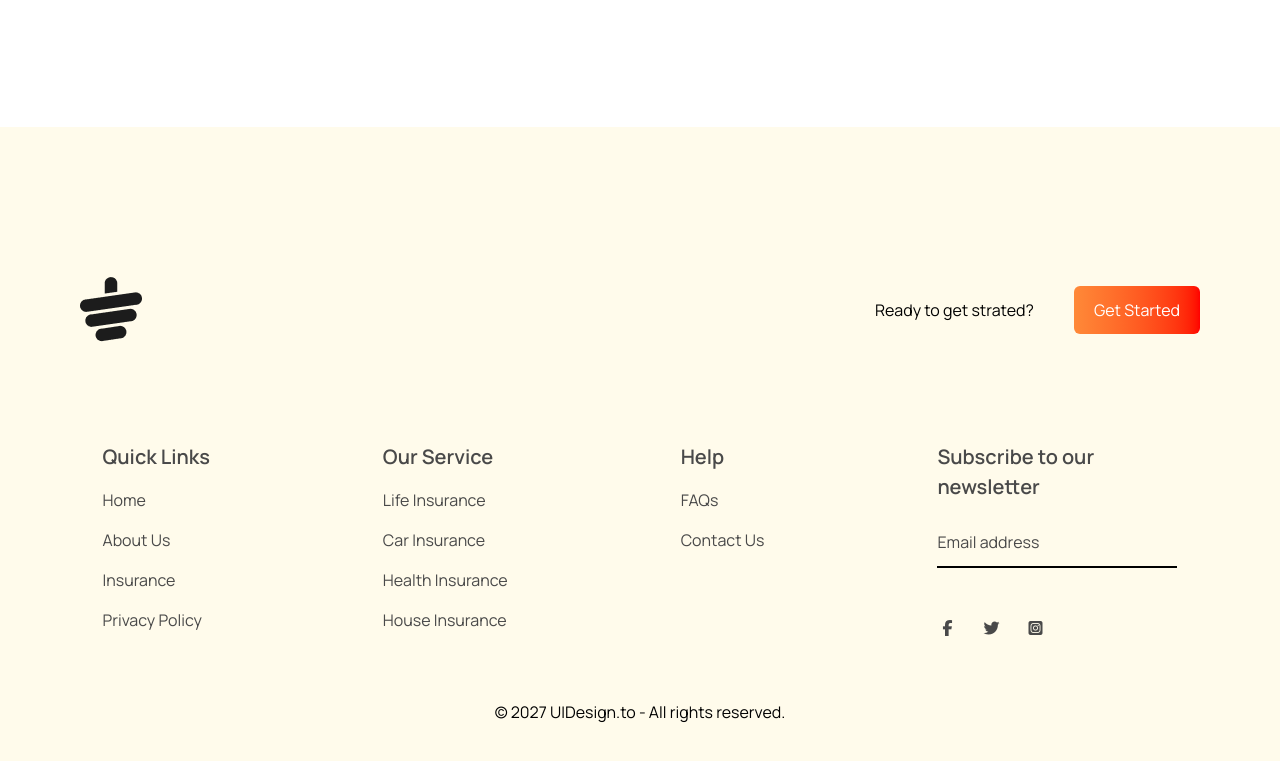
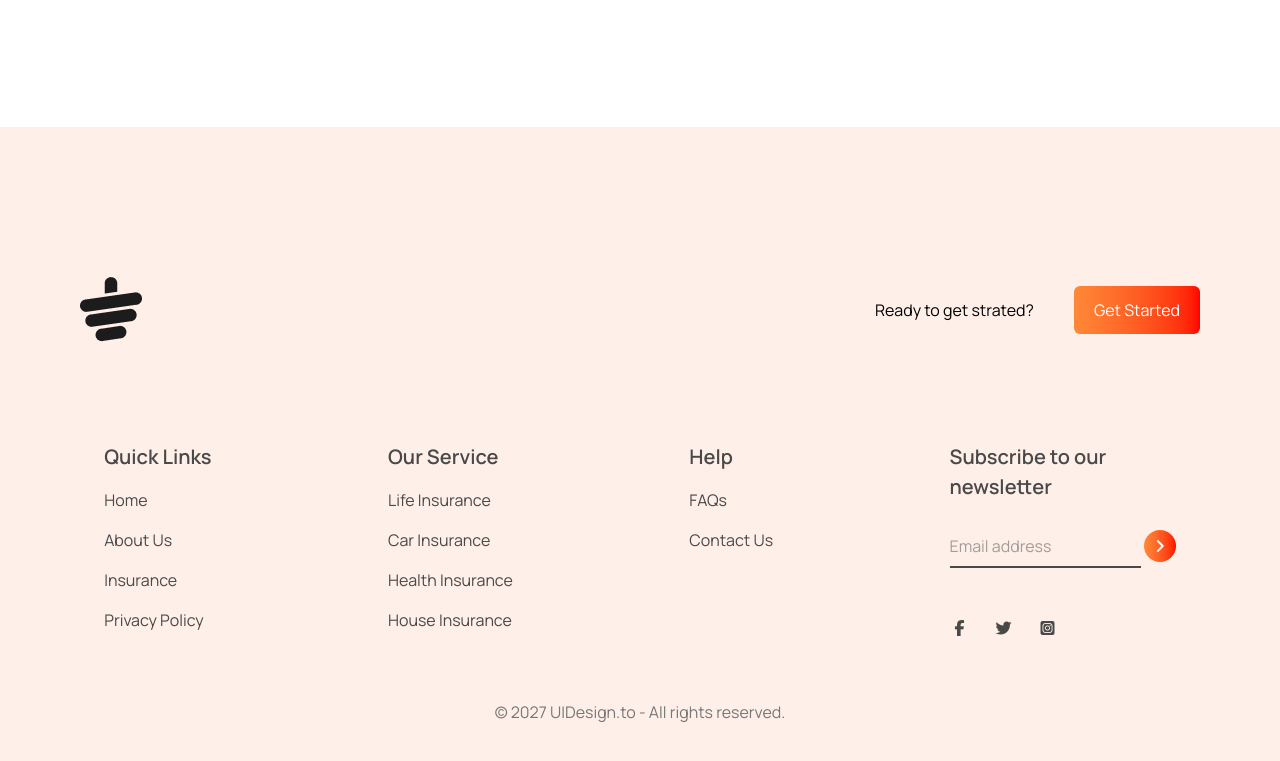
Before and after one commit to takebul/milestone04-first-tailwind-project, a plain HTML site: page index.html in a window 1280 px wide. Shown: the part 3147-3908 px from the top of the page. Drawn offline with nearby package versions, Linux system fonts and the light colour scheme.

Commit message:
updated some container

```diff
--- a/index.html
+++ b/index.html
@@ -208,7 +208,7 @@
 
     <!-- footer -->
 
-    <footer class="container mx-auto bg-amber-50 px-20 py-[150px]">
+    <footer class="container mx-auto bg-[#ffefe9] px-20 py-[150px]">
         <!-- footer top -->
          <div class="grid grid-cols-3 md:flex justify-between justify-items-center text-center">
             <img src="images/cup.png" alt="">
@@ -221,33 +221,39 @@
          <!-- footer mid -->
           <div class="grid grid-cols-2 md:flex justify-around gap-32 mt-25 text-[#494949]">
 
-            <div class="space-y-4">
-                <h6 class="font-semibold text-[20px]">Quick Links</h6>
-                <p>Home</p>
-                <p>About Us</p>
-                <p>Insurance</p>
-                <p>Privacy Policy</p>
-            </div>
+            <ul class="space-y-4">
+                <li class="font-semibold text-[20px]">Quick Links</li>
+                <li>Home</li>
+                <li>About Us</li>
+                <li>Insurance</li>
+                <li>Privacy Policy</li>
+            </ul>
 
-            <div class="space-y-4">
-                <h6 class="font-semibold text-[20px]">Our Service</h6>
-                <p>Life Insurance</p>
-                <p>Car Insurance</p>
-                <p>Health Insurance</p>
-                <p>House Insurance</p>
-            </div>
+            <ul class="space-y-4">
+                <li class="font-semibold text-[20px]">Our Service</li>
+                <li>Life Insurance</li>
+                <li>Car Insurance</li>
+                <li>Health Insurance</li>
+                <li>House Insurance</li>
+            </ul>
 
-            <div class="space-y-4">
-                <h6 class="font-semibold text-[20px]">Help</h6>
-                <p>FAQs</p>
-                <p>Contact Us</p>
-            </div>
+            <ul class="space-y-4">
+                <li class="font-semibold text-[20px]">Help</li>
+                <li>FAQs</li>
+                <li>Contact Us</li>
+            </ul>
 
             <div class="">
                 <h2 class="font-semibold text-[20px] pb-7">Subscribe to our <br> newsletter</h2>
-                <p class="pb-3">Email address</p>
-                <p class="border border-black w-60 mb-12"></p>
-                <div class="flex gap-6">
+                <!-- <div class="flex  gap-5">
+                    <input type="text" placeholder="Email address" class="border-b-2 pb-2 outline-none w-full">
+                     <button class="h-8 w-8 rounded-full  text-white bg-linear-to-r from-[#FF8938] to-[#FF0000]"><i class="fa-solid fa-angle-right"></i></button>
+                </div> -->
+
+                    <input type="text" placeholder="Email address" class="border-b-2 pb-2 outline-none">
+                     <button class="h-8 w-8 rounded-full  text-white bg-linear-to-r from-[#FF8938] to-[#FF0000]"><i class="fa-solid fa-angle-right"></i></button>
+
+                <div class="flex gap-6 pt-12">
                     <p><i class="fa-brands fa-facebook-f"></i></p>
                     <p><i class="fa-brands fa-twitter"></i></p>
                     <p><i class="fa-brands fa-square-instagram"></i></p>
@@ -259,7 +265,7 @@
           </div>
 
           <!-- footer end -->
-           <p class="text-center mt-15">&copy; 2027 UIDesign.to - All rights reserved.</p>
+           <p class="text-center mt-15 text-[#777777]">&copy; 2027 UIDesign.to - All rights reserved.</p>
 
     </footer>
 
```
